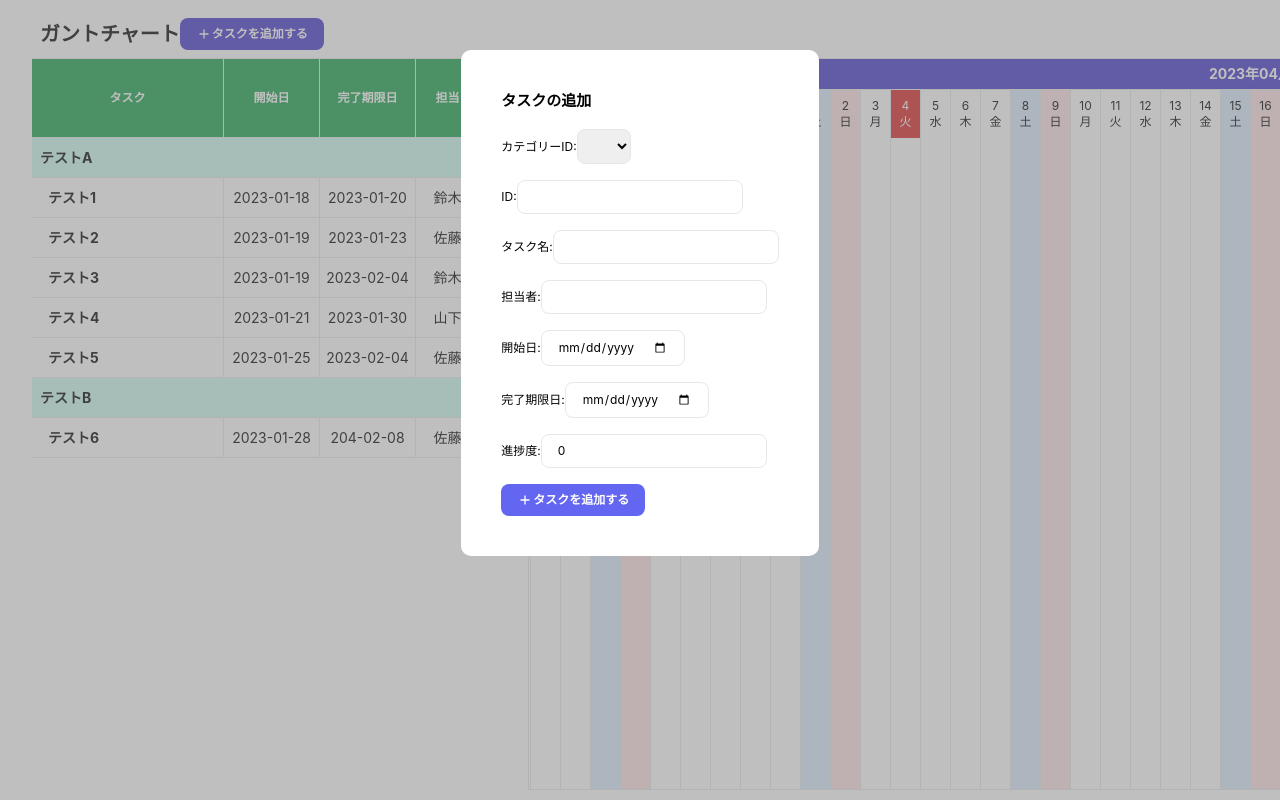
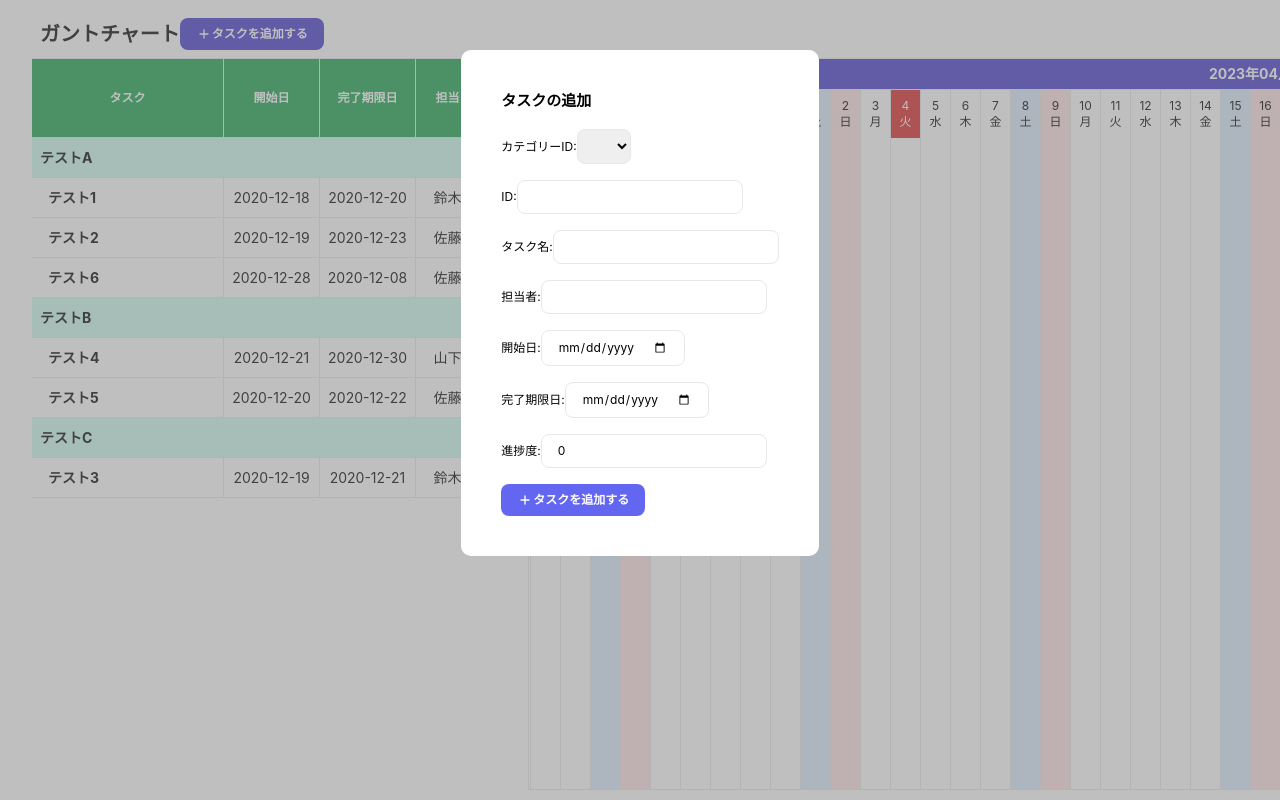
Before and after one commit to bduha184/vue3-gantt-chart, a Vue app: page / in a window 1280 px wide. Shown: the top 800 px of the page. Built offline with nearby package versions, Linux system fonts and the light colour scheme.

Commit message:
カテゴリーとタスクをjsonデータから読み込み

```diff
--- a/src/components/Carendar.vue
+++ b/src/components/Carendar.vue
@@ -202,6 +202,8 @@
 
 <script>
 import moment from "moment";
+import category_data from '../data/categories.json';
+import task_data from '../data/tasks.json';
 export default {
   name:'Carendar',
 
@@ -227,74 +229,8 @@ export default {
       rightResizing: false,
       task: "",
       today: moment(),
-      categories: [
-        {
-          id: 1,
-          name: "テストA",
-          collapsed: false,
-        },
-        {
-          id: 2,
-          name: "テストB",
-          collapsed: false,
-        },
-      ],
-      tasks: [
-        {
-          id: 1,
-          category_id: 1,
-          name: "テスト1",
-          start_date: "2023-01-18",
-          end_date: "2023-01-20",
-          incharge_user: "鈴木",
-          percentage: 100,
-        },
-        {
-          id: 2,
-          category_id: 1,
-          name: "テスト2",
-          start_date: "2023-01-19",
-          end_date: "2023-01-23",
-          incharge_user: "佐藤",
-          percentage: 90,
-        },
-        {
-          id: 3,
-          category_id: 1,
-          name: "テスト3",
-          start_date: "2023-01-19",
-          end_date: "2023-02-04",
-          incharge_user: "鈴木",
-          percentage: 40,
-        },
-        {
-          id: 4,
-          category_id: 1,
-          name: "テスト4",
-          start_date: "2023-01-21",
-          end_date: "2023-01-30",
-          incharge_user: "山下",
-          percentage: 60,
-        },
-        {
-          id: 5,
-          category_id: 1,
-          name: "テスト5",
-          start_date: "2023-01-25",
-          end_date: "2023-02-04",
-          incharge_user: "佐藤",
-          percentage: 5,
-        },
-        {
-          id: 6,
-          category_id: 2,
-          name: "テスト6",
-          start_date: "2023-01-28",
-          end_date: "204-02-08",
-          incharge_user: "佐藤",
-          percentage: 0,
-        },
-      ],
+      category_data,
+      task_data,
     };
   },
   methods: {
@@ -380,7 +316,7 @@ export default {
         let days = Math.ceil(diff / this.block_size);
         if (days !== 0) {
           console.log(days);
-          let task = this.tasks.find((task) => task.id === this.task_id);
+          let task = this.task_data.find((task) => task.id === this.task_id);
           let start_date = moment(task.start_date).add(-days, "days");
           let end_date = moment(task.end_date).add(-days, "days");
           task["start_date"] = start_date.format("YYYY-MM-DD");
@@ -393,7 +329,7 @@ export default {
         let diff = this.pageX - event.pageX;
         let days = Math.ceil(diff / this.block_size);
         if (days !== 0) {
-          let task = this.tasks.find((task) => task.id === this.task_id);
+          let task = this.task_data.find((task) => task.id === this.task_id);
           let start_date = moment(task.start_date).add(-days, "days");
           let end_date = moment(task.end_date);
           if (end_date.diff(start_date, "days") <= 0) {
@@ -415,11 +351,11 @@ export default {
           )}px`;
         } else if (days <= 2) {
           days--;
-          let task = this.tasks.find((task) => task.id === this.task_id);
+          let task = this.task_data.find((task) => task.id === this.task_id);
           let end_date = moment(task.end_date).add(-days, "days");
           task["end_date"] = end_date.format("YYYY-MM-DD");
         } else {
-          let task = this.tasks.find((task) => task.id === this.task_id);
+          let task = this.task_data.find((task) => task.id === this.task_id);
           let start_date = moment(task.start_date);
           let end_date = moment(task.end_date).add(-days, "days");
           if (end_date.diff(start_date, "days") < 0) {
@@ -470,25 +406,25 @@ export default {
       let addIndex;
       if (this.task.cat !== "category") {
         if (overTask.cat === "category") {
-          let updateTask = this.tasks.find((task) => task.id === this.task.id);
+          let updateTask = this.task_data.find((task) => task.id === this.task.id);
           updateTask["category_id"] = overTask["id"];
         } else {
           if (overTask.id !== this.task.id) {
-            this.tasks.map((task, index) => {
+            this.task_data.map((task, index) => {
               if (task.id === this.task.id) deleteIndex = index;
             });
-            this.tasks.map((task, index) => {
+            this.task_data.map((task, index) => {
               if (task.id === overTask.id) addIndex = index;
             });
-            this.tasks.splice(deleteIndex, 1);
+            this.task_data.splice(deleteIndex, 1);
             this.task["category_id"] = overTask["category_id"];
-            this.tasks.splice(addIndex, 0, this.task);
+            this.task_data.splice(addIndex, 0, this.task);
           }
         }
       }
     },
     toggleCategory(task_id) {
-      let category = this.categories.find(
+      let category = this.category_data.find(
         (category) => category.id === task_id
       );
       category["collapsed"] = !category["collapsed"];
@@ -525,9 +461,9 @@ export default {
     },
     lists() {
       let lists = [];
-      this.categories.map((category) => {
+      this.category_data.map((category) => {
         lists.push({ cat: "category", ...category });
-        this.tasks.map((task) => {
+        this.task_data.map((task) => {
           if (task.category_id === category.id && !category.collapsed) {
             lists.push({ cat: "task", ...task });
           }
--- /dev/null
+++ b/src/data/categories.json
@@ -0,0 +1,17 @@
+[
+  {
+    "id": 1,
+    "name": "テストA",
+    "collapsed": false
+  },
+  {
+    "id": 2,
+    "name": "テストB",
+    "collapsed": false
+  },
+  {
+    "id": 3,
+    "name": "テストC",
+    "collapsed": false
+  }
+]
--- /dev/null
+++ b/src/data/tasks.json
@@ -0,0 +1,56 @@
+[
+  {
+    "id": 1,
+    "category_id": 1,
+    "name": "テスト1",
+    "start_date": "2020-12-18",
+    "end_date": "2020-12-20",
+    "incharge_user": "鈴木",
+    "percentage": 100
+  },
+  {
+    "id": 2,
+    "category_id": 1,
+    "name": "テスト2",
+    "start_date": "2020-12-19",
+    "end_date": "2020-12-23",
+    "incharge_user": "佐藤",
+    "percentage": 90
+  },
+  {
+    "id": 3,
+    "category_id": 3,
+    "name": "テスト3",
+    "start_date": "2020-12-19",
+    "end_date": "2020-12-21",
+    "incharge_user": "鈴木",
+    "percentage": 40
+  },
+  {
+    "id": 4,
+    "category_id": 2,
+    "name": "テスト4",
+    "start_date": "2020-12-21",
+    "end_date": "2020-12-30",
+    "incharge_user": "山下",
+    "percentage": 60
+  },
+  {
+    "id": 5,
+    "category_id": 2,
+    "name": "テスト5",
+    "start_date": "2020-12-20",
+    "end_date": "2020-12-22",
+    "incharge_user": "佐藤",
+    "percentage": 5
+  },
+  {
+    "id": 6,
+    "category_id": 1,
+    "name": "テスト6",
+    "start_date": "2020-12-28",
+    "end_date": "2020-12-08",
+    "incharge_user": "佐藤",
+    "percentage": 0
+  }
+]
```
